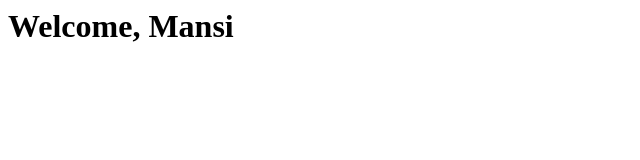
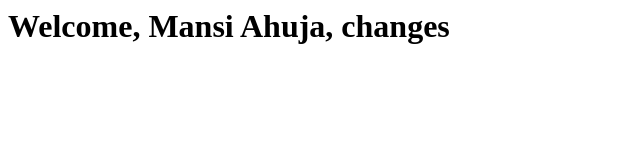
Before and after one commit to mansi-techindustan/gitsample, a plain HTML site: page index.html in a window 1280 px wide. Shown: the whole page, without its empty margins (0-640 px from the left). Drawn offline with Linux system fonts and the light colour scheme.

Commit message:
added new

```diff
--- a/index.html
+++ b/index.html
@@ -4,6 +4,6 @@
 <title>Hello</title>
 </head>
 <body>
-<h1>Welcome, Mansi</h1>
+<h1>Welcome, Mansi Ahuja, changes</h1>
 </body>
 </html>
```
